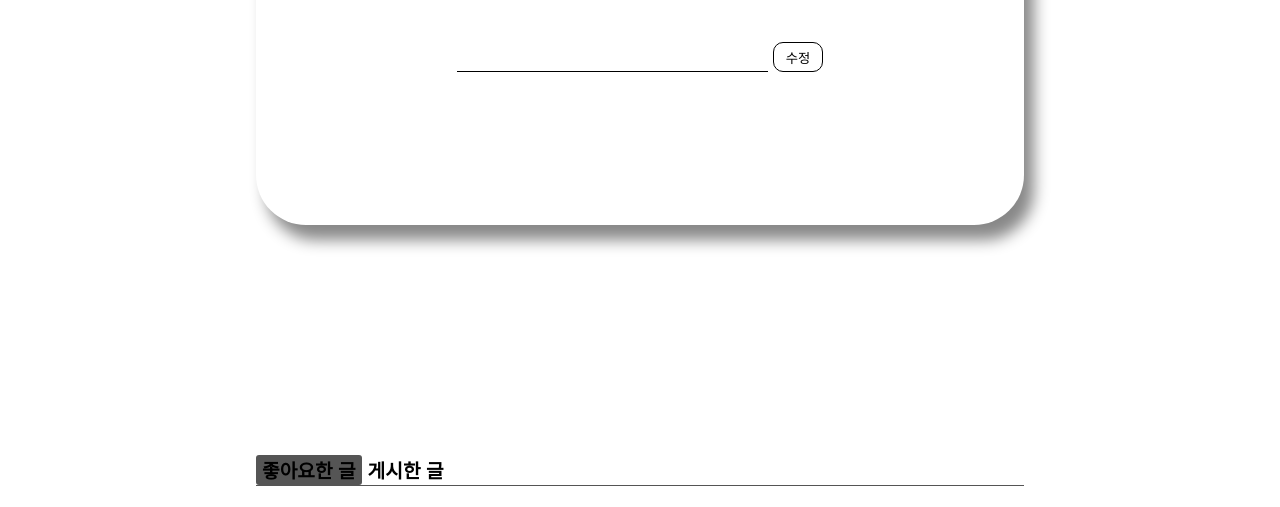
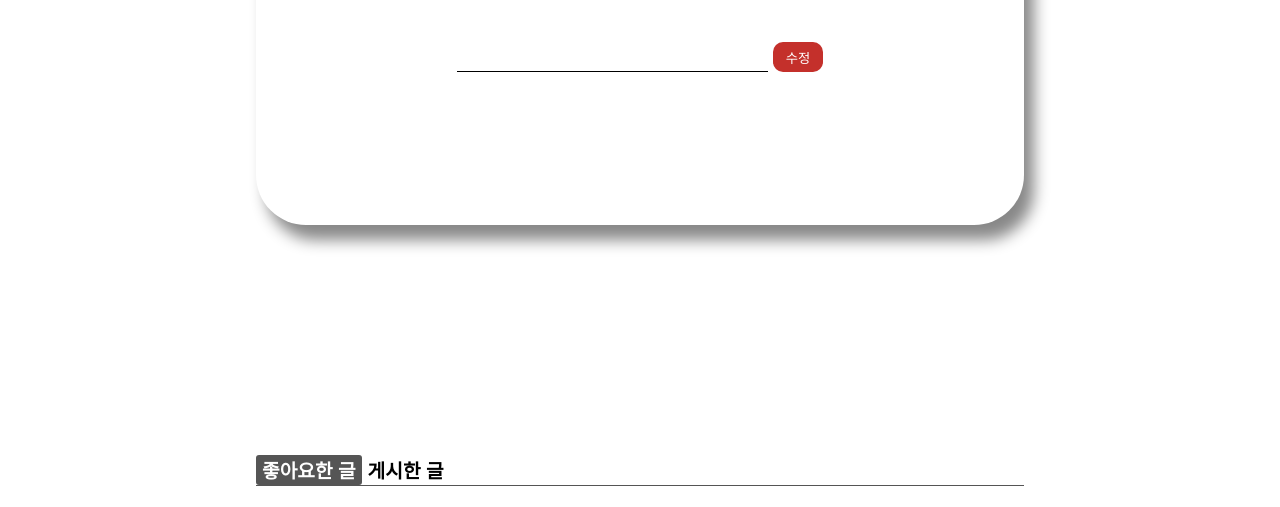
Before and after one commit to baesee0806/YourRankingVideo, a React (Create React App) app: page /my in a window 1280 px wide. Shown: the part 445-952 px from the top of the page. Built offline with nearby package versions, Linux system fonts and the light colour scheme; data requests are answered from the project's data file.

Commit message:
Fix Btn hover

```diff
--- a/src/component/MenuModal.jsx
+++ b/src/component/MenuModal.jsx
@@ -157,6 +157,9 @@ const MenuModalBtnAreaDiv = styled.div`
   flex-direction: row;
   justify-content: flex-end;
   margin-bottom: 15px;
+  &:hover {
+    opacity: 0.33;
+  }
 `;
 
 const MenuModalOutBtn = styled.div`
@@ -177,6 +180,9 @@ const MenuModalMovePageDiv = styled.div`
   font-size: 25px;
   color: white;
   margin: 0 0 15px 15px;
+  &:hover {
+    opacity: 0.33;
+  }
 `;
 
 const LogoImg = styled.img`
--- a/src/component/UserImgModal.jsx
+++ b/src/component/UserImgModal.jsx
@@ -142,9 +142,12 @@ const UserImgModalBtnAreaDiv = styled.div`
 const UserImgModalBtn = styled.button`
   width: 30%;
   height: 40%;
-  background: blue;
+  background: #c4302b;
   color: white;
   border: none;
   border-radius: 25px;
   cursor: pointer;
+  &:hover {
+    opacity: 0.33;
+  }
 `;
--- a/src/page/MyPage.jsx
+++ b/src/page/MyPage.jsx
@@ -245,12 +245,16 @@ const UserEditNicknameInput = styled.input`
 `;
 
 const UserEditNicknameBtn = styled.button`
-  background: #fff;
-  border: 1px solid black;
+  background: #c4302b;
+  border: none;
+  color: white;
   border-radius: 10px;
   width: 50px;
   height: 30px;
   cursor: pointer;
+  &:hover {
+    opacity: 0.33;
+  }
 `;
 
 // User Like & post
@@ -271,9 +275,13 @@ const UserLikeWriteBtnDiv = styled.div`
 const UserLikeBtn = styled.button`
   border: none;
   background: ${(props) => (props.userList ? "#555555" : "#fff")};
+  color: ${(props) => (props.userList ? "#fff" : "black")};
   font-size: larger;
   font-weight: 800;
   border-radius: 3px;
+  &:hover {
+    opacity: 0.33;
+  }
 `;
 const UserWriteBtn = styled.button`
   border: none;
@@ -281,7 +289,11 @@ const UserWriteBtn = styled.button`
   font-size: larger;
   font-weight: 800;
   background: ${(props) => (props.userList ? "#fff" : "#555555")};
+  color: ${(props) => (props.userList ? "black" : "#fff")};
   border-radius: 3px;
+  &:hover {
+    opacity: 0.33;
+  }
 `;
 
 const VideoAreaWrapDiv = styled.div`
--- a/src/recoil/menuAtoms.js
+++ b/src/recoil/menuAtoms.js
@@ -1,5 +1,5 @@
 import { atom } from "recoil";
-
+// 메뉴 모달창 전역 관리
 const ModalBtnState = atom({
   key: 'ModalBtnState',
   default:false
--- a/src/recoil/userImgModalAtom.js
+++ b/src/recoil/userImgModalAtom.js
@@ -1,5 +1,5 @@
 import { atom } from "recoil";
-
+// 마이페이지 이미지 모달창 전역 관리
 const UserImgModalState = atom({
   key: 'UserImgModalState',
   default:false
```
